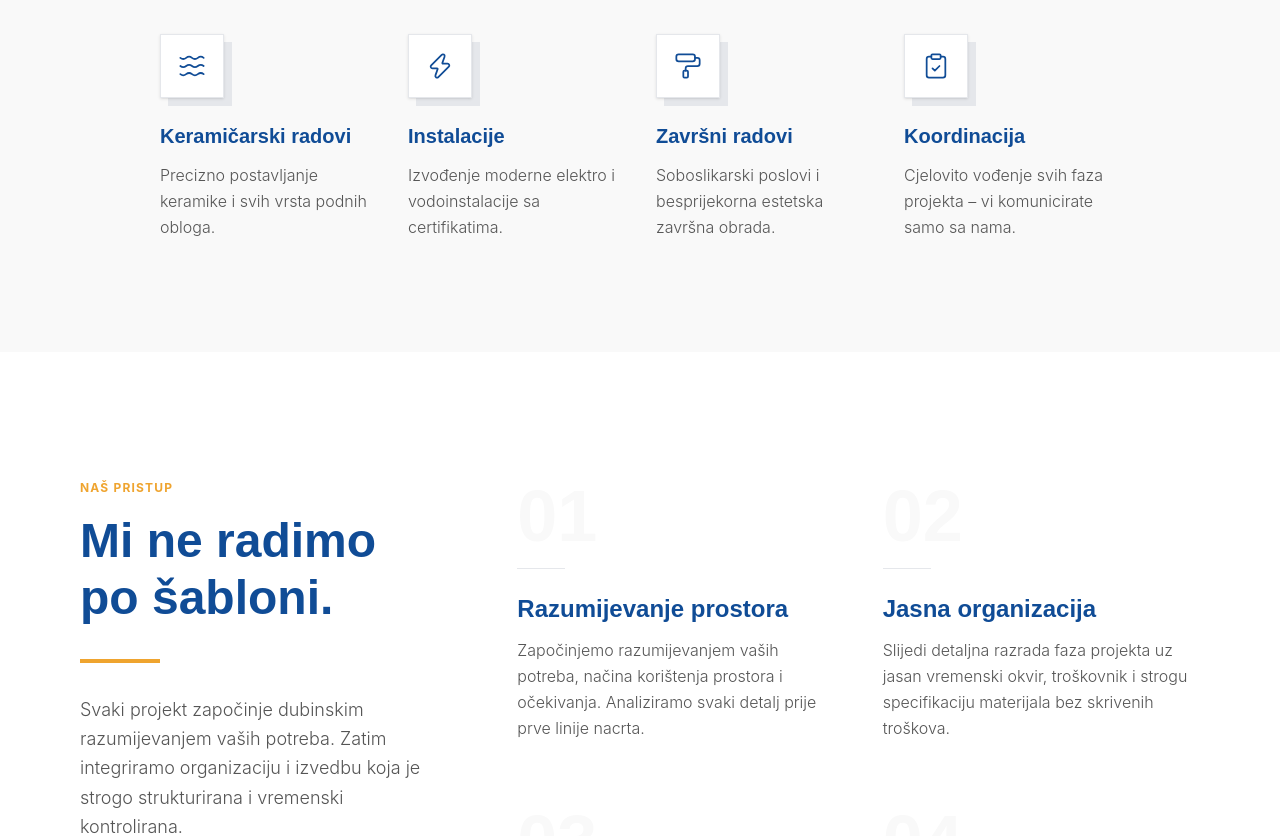
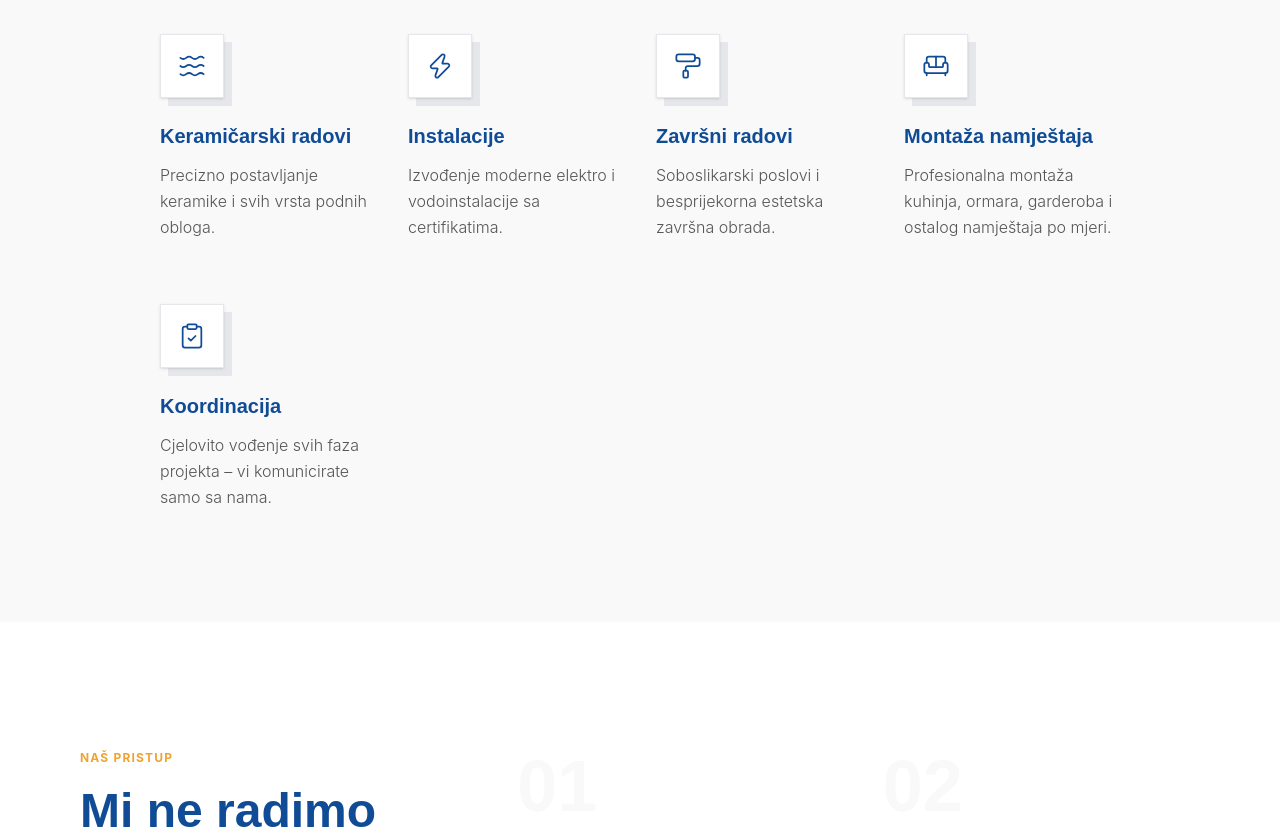
Before and after one commit to VrachoxWizard/dogan-septem-interijeri, a React (Vite) app: page / in a window 1280 px wide. Shown: the part 2520-3356 px from the top of the page. Built offline with nearby package versions, Linux system fonts and the light colour scheme.

Commit message:
feat: Add Montaza namjestaja service

```diff
--- a/src/components/sections/Services.tsx
+++ b/src/components/sections/Services.tsx
@@ -1,5 +1,5 @@
 import { Section } from '../layout/Section';
-import { Home, Briefcase, Hammer, Waves, Grid, Zap, PaintRoller, ClipboardCheck } from 'lucide-react';
+import { Home, Briefcase, Hammer, Waves, Grid, Zap, PaintRoller, ClipboardCheck, Sofa } from 'lucide-react';
 import { motion } from 'framer-motion';
 
 const services = [
@@ -10,6 +10,7 @@ const services = [
     { icon: Waves, title: 'Keramičarski radovi', desc: 'Precizno postavljanje keramike i svih vrsta podnih obloga.' },
     { icon: Zap, title: 'Instalacije', desc: 'Izvođenje moderne elektro i vodoinstalacije sa certifikatima.' },
     { icon: PaintRoller, title: 'Završni radovi', desc: 'Soboslikarski poslovi i besprijekorna estetska završna obrada.' },
+    { icon: Sofa, title: 'Montaža namještaja', desc: 'Profesionalna montaža kuhinja, ormara, garderoba i ostalog namještaja po mjeri.' },
     { icon: ClipboardCheck, title: 'Koordinacija', desc: 'Cjelovito vođenje svih faza projekta – vi komunicirate samo sa nama.' }
 ];
 
```
